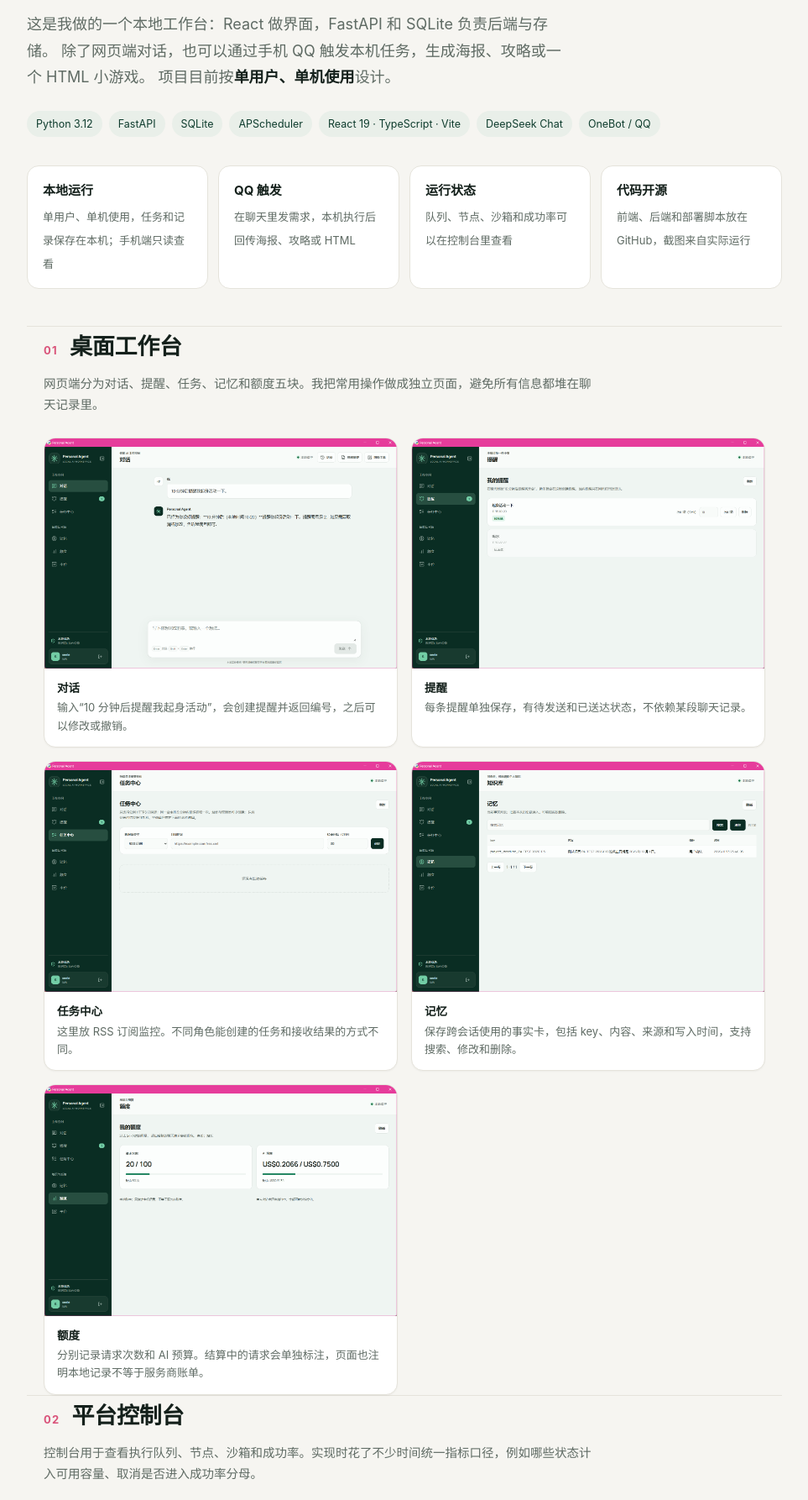
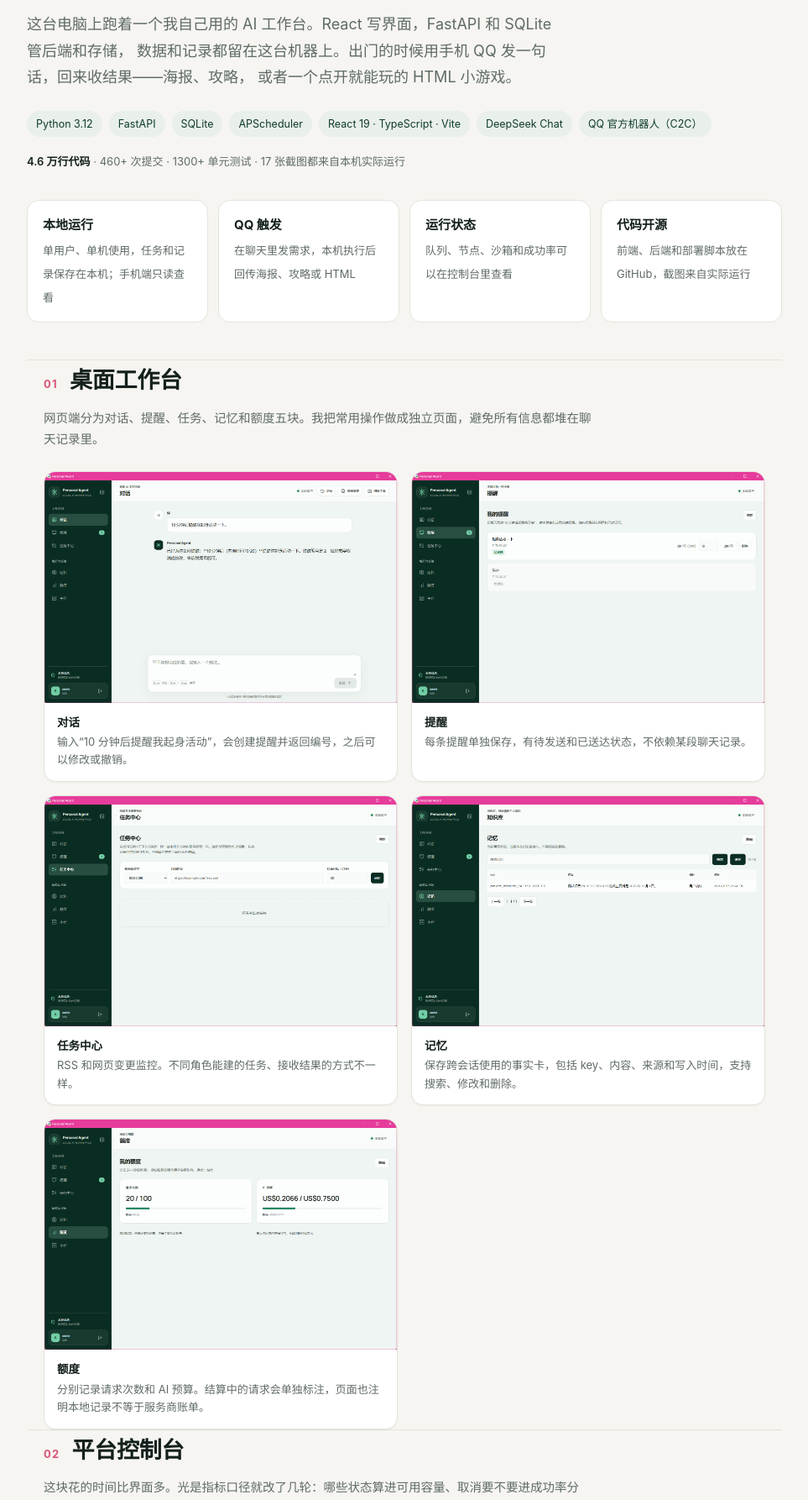
Before and after one commit to seele430/seele430.github.io, a plain HTML site: page index.html in a window 1280 px wide. Shown: the part 207-1993 px from the top of the page at 84% size, without its empty margins (158-1121 px from the left). Drawn offline with Linux system fonts and the light colour scheme.

Commit message:
对齐官方机器人通道，补数据条与联系方式

```diff
--- a/index.html
+++ b/index.html
@@ -7,7 +7,7 @@
 <meta name="description" content="个人项目记录：本地 AI 工作台的网页端、平台控制台和 QQ 远程通道，附真实运行截图与扫雷试玩。">
 <meta property="og:type" content="website">
 <meta property="og:title" content="Personal Agent · 个人 AI 工作台">
-<meta property="og:description" content="React、FastAPI 和 SQLite 做的本地工作台，也可以通过手机 QQ 生成海报、攻略或 HTML 小游戏。">
+<meta property="og:description" content="React、FastAPI 和 SQLite 做的本地工作台；手机 QQ 发需求，本机出海报、攻略或 HTML 小游戏。">
 <meta property="og:url" content="https://seele430.github.io/">
 <meta property="og:image" content="https://seele430.github.io/images/chat.png">
 <meta property="og:image:width" content="1634">
@@ -49,6 +49,8 @@
   .fact{background:var(--card); border:1px solid var(--line); border-radius:14px; padding:16px 18px}
   .fact b{display:block; font-size:15px; margin-bottom:2px}
   .fact span{font-size:13px; color:var(--muted)}
+  .stats{margin-top:18px; font-size:13px; color:var(--muted)}
+  .stats b{color:var(--ink); font-weight:600}
 
   /* ---------- sections ---------- */
   section{padding:46px 0; border-top:1px solid var(--line)}
@@ -107,9 +109,9 @@
   <div class="eyebrow">Personal Agent · Project Notes</div>
   <h1>一个跑在自己电脑上的 AI 工作台</h1>
   <p class="lede">
-    这是我做的一个本地工作台：React 做界面，FastAPI 和 SQLite 负责后端与存储。
-    除了网页端对话，也可以通过手机 QQ 触发本机任务，生成海报、攻略或一个 HTML 小游戏。
-    项目目前按<strong>单用户、单机使用</strong>设计。
+    这台电脑上跑着一个我自己用的 AI 工作台。React 写界面，FastAPI 和 SQLite 管后端和存储，
+    数据和记录都留在这台机器上。出门的时候用手机 QQ 发一句话，回来收结果——海报、攻略，
+    或者一个点开就能玩的 HTML 小游戏。
   </p>
   <div class="chips">
     <span class="chip">Python 3.12</span>
@@ -118,8 +120,9 @@
     <span class="chip">APScheduler</span>
     <span class="chip">React 19 · TypeScript · Vite</span>
     <span class="chip">DeepSeek Chat</span>
-    <span class="chip">OneBot / QQ</span>
+    <span class="chip">QQ 官方机器人（C2C）</span>
   </div>
+  <p class="stats"><b>4.6 万行代码</b> · 460+ 次提交 · 1300+ 单元测试 · 17 张截图都来自本机实际运行</p>
 
   <div class="facts">
     <div class="fact"><b>本地运行</b><span>单用户、单机使用，任务和记录保存在本机；手机端只读查看</span></div>
@@ -145,7 +148,7 @@
     </figure>
     <figure>
       <a href="images/tasks.png" target="_blank"><img src="images/tasks.png" alt="任务中心" loading="lazy"></a>
-      <figcaption><b>任务中心</b>这里放 RSS 订阅监控。不同角色能创建的任务和接收结果的方式不同。</figcaption>
+      <figcaption><b>任务中心</b>RSS 和网页变更监控。不同角色能建的任务、接收结果的方式不一样。</figcaption>
     </figure>
     <figure>
       <a href="images/memory.png" target="_blank"><img src="images/memory.png" alt="记忆 / 知识库" loading="lazy"></a>
@@ -161,7 +164,8 @@
 <section id="platform" class="wrap">
   <div class="sec-head"><span class="num">02</span><h2>平台控制台</h2></div>
   <p class="sec-lead">
-    控制台用于查看执行队列、节点、沙箱和成功率。实现时花了不少时间统一指标口径，例如哪些状态计入可用容量、取消是否进入成功率分母。
+    这块花的时间比界面多。光是指标口径就改了几轮：哪些状态算进可用容量、取消要不要进成功率分母、
+    样本不够时显示什么。界面上每个数字都得能解释。
   </p>
   <div class="grid">
     <figure>
@@ -189,7 +193,11 @@
 <section id="qq" class="wrap">
   <div class="sec-head"><span class="num">03</span><h2>QQ 远程通道</h2></div>
   <p class="sec-lead">
-    这是我最常用的一条链路：在 QQ 里发需求，本机完成后把结果发回来。下面是几次实际运行留下的截图。
+    这条线我用得最多：在 QQ 里发需求，本机做完把结果发回来。下面是几次实际运行留下的截图。
+  </p>
+  <p class="sec-lead" style="margin-top:-8px">
+    一开始是用 NapCat 接小号，隔三差五被腾讯踢下线，早上起来发现机器人又掉了。后来换成 QQ 开放平台的官方机器人，
+    出站长连，不用公网 IP，也不用一直盯着它掉没掉线。
   </p>
   <div class="grid">
     <figure>
@@ -238,7 +246,7 @@
 <section id="game" class="wrap">
   <div class="sec-head"><span class="num">04</span><h2>从 QQ 生成一个扫雷游戏</h2><span class="chip">来自手机 QQ</span></div>
   <p class="sec-lead">
-    有一次我直接在 QQ 里让它做一个小游戏。最后返回的是单个 HTML 文件，打开就能玩，不到 40 KB，不需要安装依赖。
+    有一次我直接在 QQ 里让它做一个小游戏。最后返回的是单个 HTML 文件，打开就能玩，32 KB，不需要安装依赖。
   </p>
   <div class="flow">
     <span class="step">手机 QQ 发出需求</span><span class="arrow">→</span>
@@ -267,7 +275,7 @@
 
 <section id="craft" class="wrap">
   <div class="sec-head"><span class="num">05</span><h2>实现记录</h2></div>
-  <p class="sec-lead">下面四项是调试时比较费力、也值得记录的部分。</p>
+  <p class="sec-lead">这几处是调试时最费劲的。</p>
   <ul class="craft">
     <li><b>多 agent 接力</b><span>用租约、fencing 和步骤幂等处理任务接力；中断后可以 resume / continue，避免两个进程同时写同一步。</span></li>
     <li><b>测试运行器</b><span>在测试外加 SQLite 和 socket 守卫，测试如果访问真实数据库或网络就直接失败。</span></li>
@@ -279,6 +287,7 @@
 <footer class="wrap">
   <div class="row">
     <a class="big-link" href="https://github.com/seele430/Personal-Agent" target="_blank" rel="noopener">在 GitHub 看源码 →</a>
+    <span>求职方向：AI Agent / 全栈 · <a href="mailto:2790017495@qq.com">2790017495@qq.com</a></span>
     <span>截图均为本机真实运行界面，2026 年 11 月。</span>
   </div>
   <div class="row" style="margin-top:12px">
```
